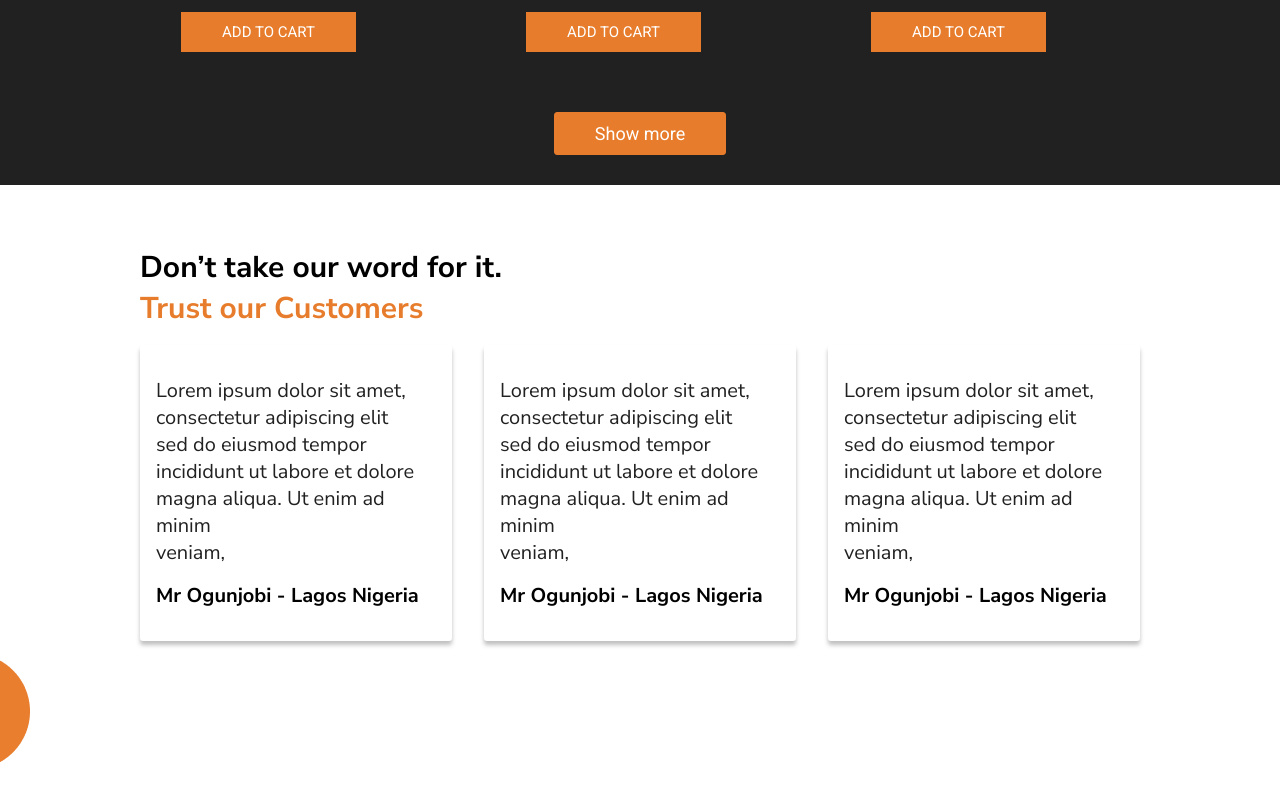
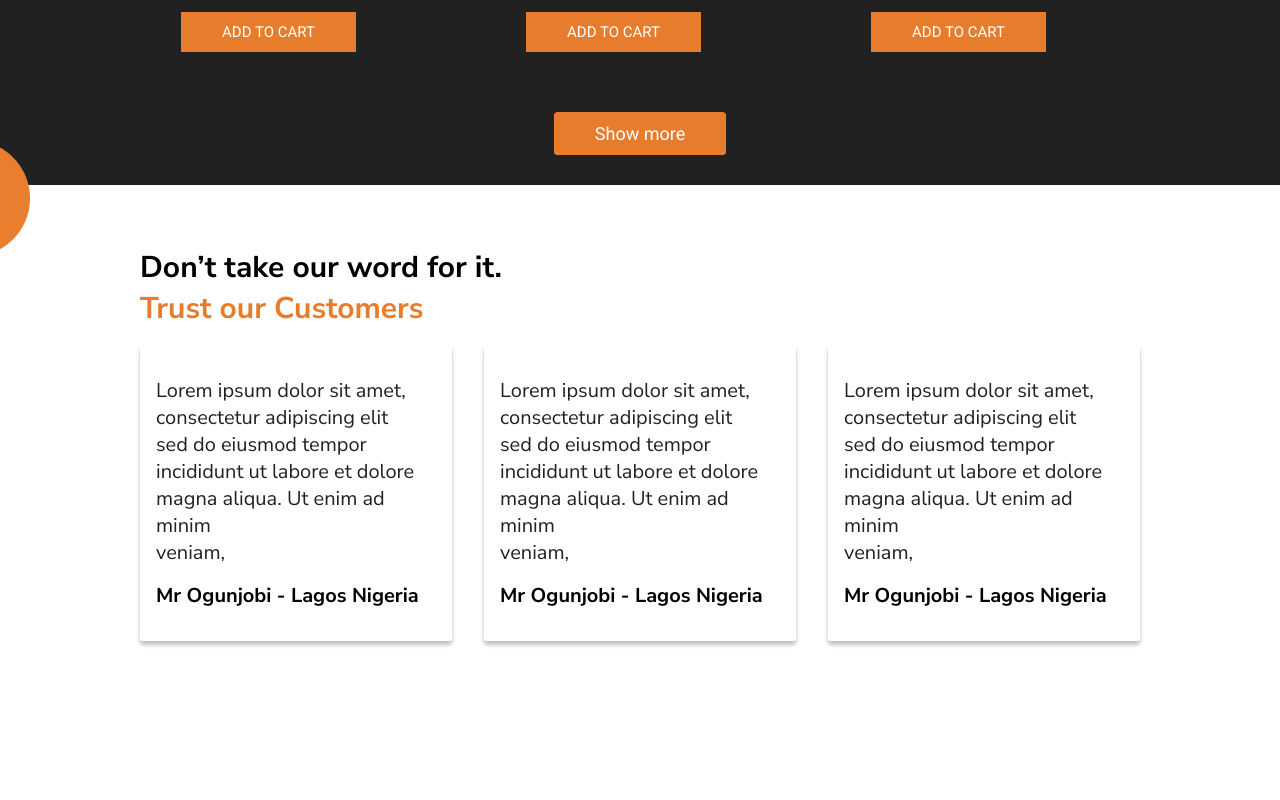
Before and after one commit to gift56/Bookly2.0, a React (Create React App) app: page / in a window 1280 px wide. Shown: the part 2139-2939 px from the top of the page. After the commit the page ends 2822 px from the top, so only its background shows below. Built offline with nearby package versions, Linux system fonts and the light colour scheme; the HTML template or start-up script is replaced by a standard one; a web font is replaced by a local one.

Commit message:
fixing some stuff

```diff
--- a/src/sass/customers.scss
+++ b/src/sass/customers.scss
@@ -1,6 +1,10 @@
 .customersCon {
     font-family: $font1;
     position: relative;
+    .circleCon {
+        position: absolute;
+        top: -45px;
+    }
     .wrapper {
         display: flex;
         align-items: flex-start;
```
